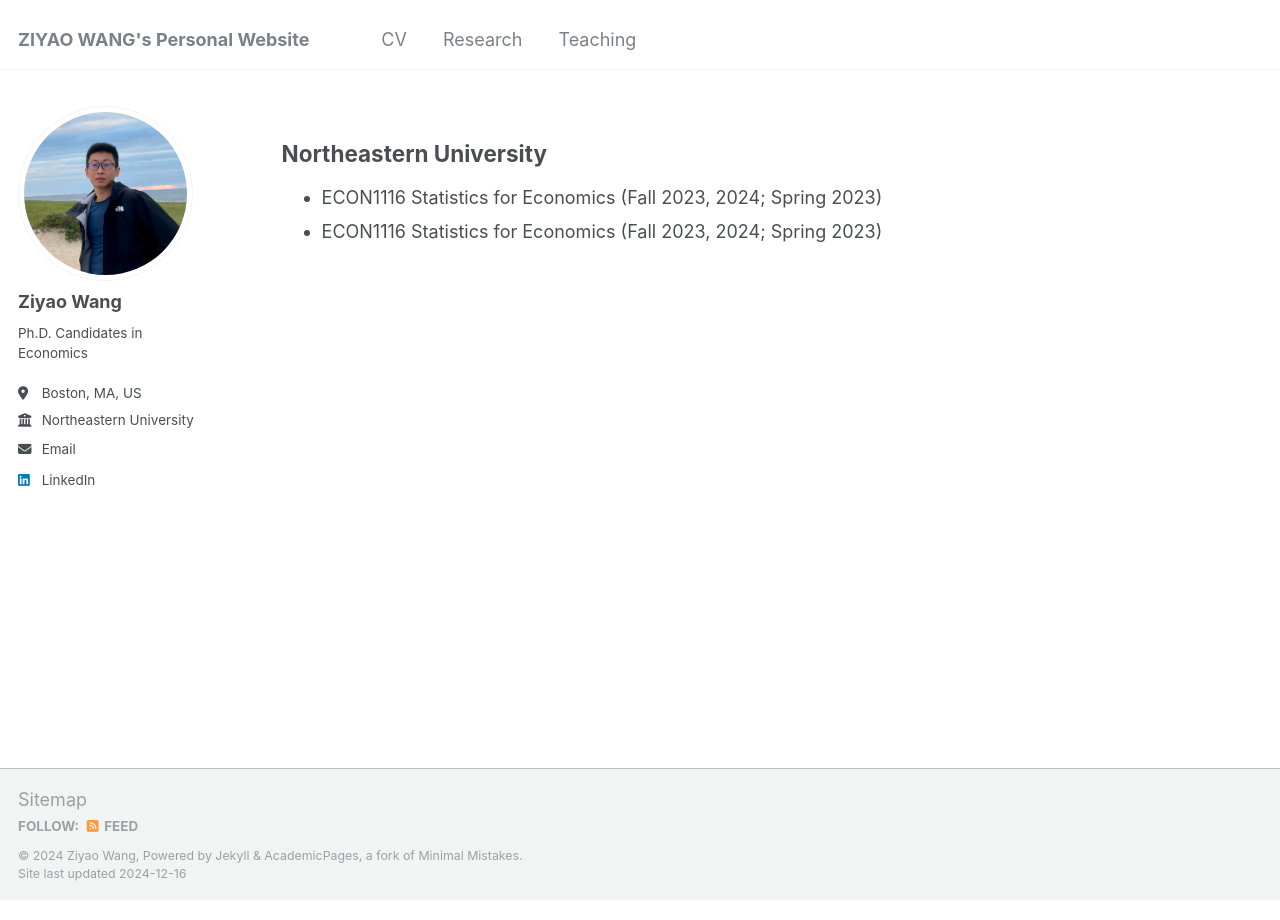
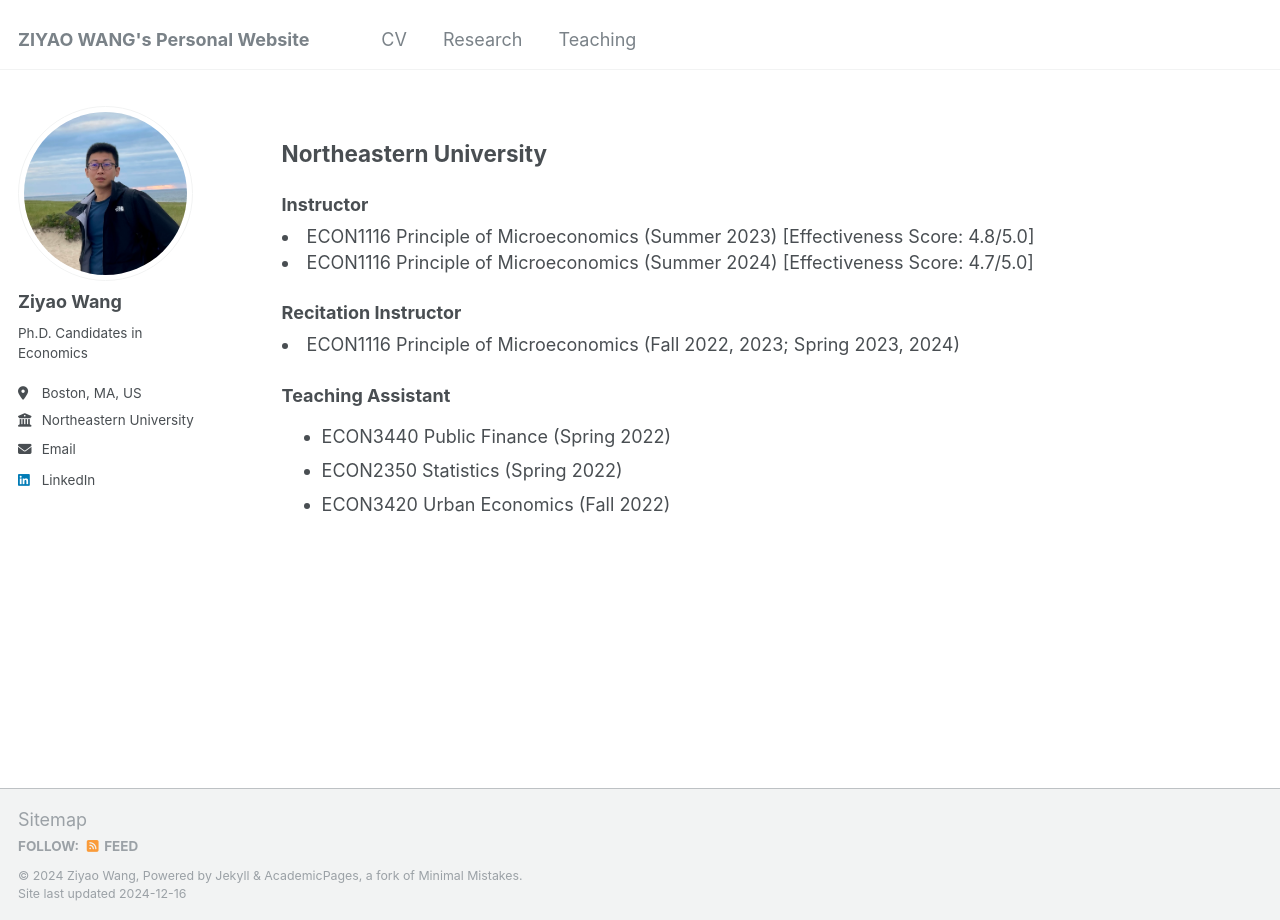
Before and after one commit to ziyaowangecon/ziyaowangecon.github.io, a Jekyll site: the page built from _pages/teaching.md, in a window 1280 px wide. Built offline with Jekyll 4.4.1, drawn with Linux system fonts in a browser that asks for light colours.

Commit message:
Update teaching.md

```diff
--- a/_pages/teaching.md
+++ b/_pages/teaching.md
@@ -63,7 +63,16 @@ author_profile: true
 
 ## Northeastern University
 
+### Instructor
+  <li> ECON1116 Principle of Microeconomics (Summer 2023) [Effectiveness Score: 4.8/5.0] </li>
+  <li> ECON1116 Principle of Microeconomics (Summer 2024) [Effectiveness Score: 4.7/5.0] </li>
+
+### Recitation Instructor
+  <li> ECON1116 Principle of Microeconomics (Fall 2022, 2023; Spring 2023, 2024) </li>
+
+### Teaching Assistant
 <ul>
-  <li> ECON1116 Statistics for Economics (Fall 2023, 2024; Spring 2023) </li>
-  <li> ECON1116 Statistics for Economics (Fall 2023, 2024; Spring 2023) </li>
+  <li> ECON3440 Public Finance (Spring 2022) </li>
+  <li> ECON2350 Statistics (Spring 2022) </li>
+  <li> ECON3420 Urban Economics (Fall 2022) </li>
 </ul>
```
